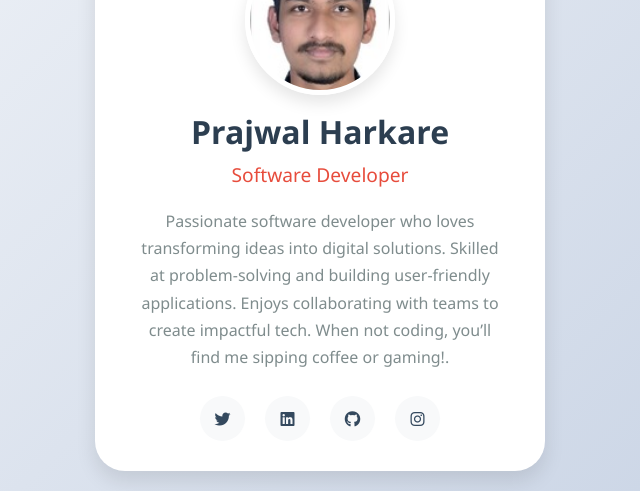
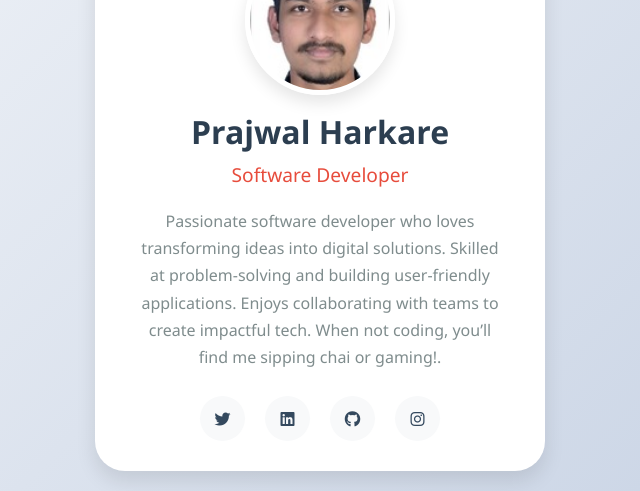
Before and after one commit to Prajwal1881/Profile-Card, a plain HTML site: page index.html in a window 1280 px wide. Shown: the part 212-703 px from the top of the page, 320-960 px from the left. Drawn offline with Linux system fonts and the light colour scheme.

Commit message:
Update index.html

```diff
--- a/index.html
+++ b/index.html
@@ -12,13 +12,14 @@
         <div class="profilepic">
             <img src="profile1.jpg" alt="Profile Picture" class="profile-img">
         </div>
+        <div class="new">
             <div class="content">
                 <h2>Prajwal Harkare</h2>
                 <h3>Software Developer</h3>
                 <p class="bio">
                     Passionate software developer who loves transforming ideas into digital solutions.
                     Skilled at problem-solving and building user-friendly applications. Enjoys collaborating with teams to create impactful tech.
-                When not coding, you’ll find me sipping coffee or gaming!.
+                    When not coding, you’ll find me sipping chai or gaming!.
                 </p>
                 <div class="social-icons">
                     <a href="https://x.com/HarkarePrajwal"><i class="fab fa-twitter"></i></a>
@@ -28,5 +29,6 @@
                 </div>
             </div>
         </div>
+    </div>
 </body>
 </html>
```
Lines whose indentation alone changed are shown as unchanged.
